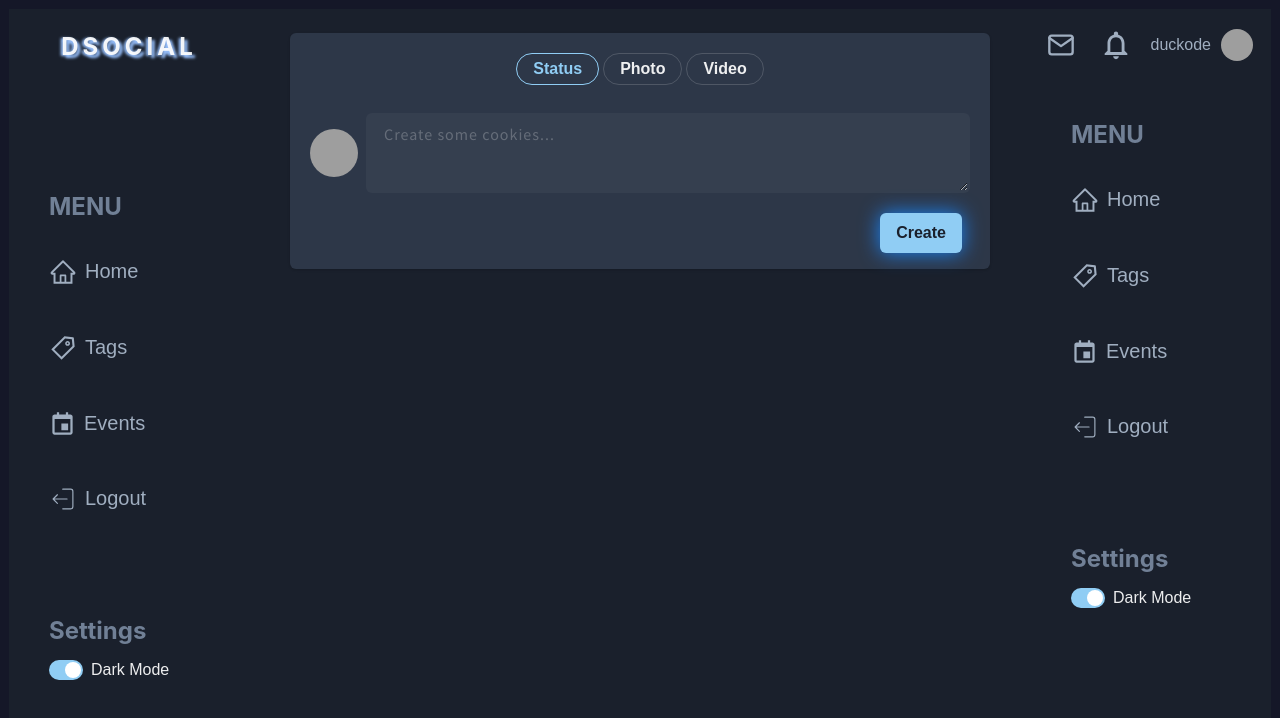
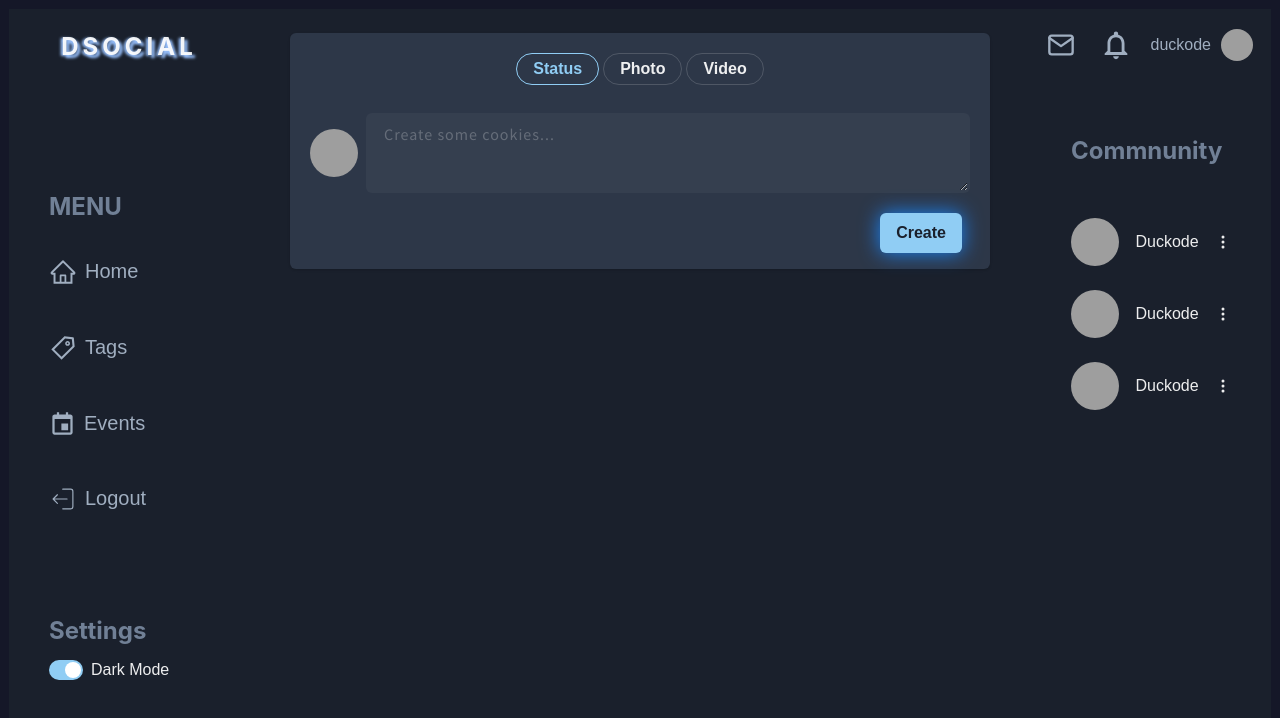
Before and after one commit to ducdmd152/dsocial-frontend, a React (Vite) app: page / in a window 1280 px wide. Shown: the top 718 px of the page. Built offline with nearby package versions, Linux system fonts and the light colour scheme; no server answers; grey boxes are pictures that could not be loaded.

Commit message:
Completed UI for aside right

```diff
--- a/src/components/AsideRight.tsx
+++ b/src/components/AsideRight.tsx
@@ -3,14 +3,14 @@ import React from "react";
 import AsideMenu from "./AsideMenu";
 import AsideSetting from "./AsideSettings";
 import UserControl from "./UserControl";
+import MemberList from "./MemberList";
 
 const AsideRight = () => {
   return (
     <>
       <UserControl />
-      <AsideMenu />
 
-      <AsideSetting />
+      <MemberList />
     </>
   );
 };
--- /dev/null
+++ b/src/components/MemberList.tsx
@@ -0,0 +1,52 @@
+import {
+  Avatar,
+  Box,
+  HStack,
+  Heading,
+  List,
+  ListItem,
+  VStack,
+  Text,
+} from "@chakra-ui/react";
+import AsideBlock from "./AsideBlock";
+import { BsThreeDotsVertical } from "react-icons/bs";
+const MemberList = () => (
+  <Box marginTop={4}>
+    <AsideBlock>
+      <Heading
+        color="gray.500"
+        textAlign="left"
+        fontSize="2xl"
+        marginBottom={3}
+      >
+        Commnunity
+      </Heading>
+
+      <List paddingTop={10} max-height="80vh" overflow="auto">
+        <ListItem marginBottom={6}>
+          <HStack justifyContent="space-between">
+            <Avatar src={"https://bit.ly/dan-abramov"} size="md" />
+            <Text fontSize={16}>{"Duckode"}</Text>
+            <BsThreeDotsVertical color="primary" size="16px" />
+          </HStack>
+        </ListItem>
+        <ListItem marginBottom={6}>
+          <HStack justifyContent="space-between">
+            <Avatar src={"https://bit.ly/dan-abramov"} size="md" />
+            <Text fontSize={16}>{"Duckode"}</Text>
+            <BsThreeDotsVertical color="primary" size="16px" />
+          </HStack>
+        </ListItem>
+        <ListItem marginBottom={6}>
+          <HStack justifyContent="space-between">
+            <Avatar src={"https://bit.ly/dan-abramov"} size="md" />
+            <Text fontSize={16}>{"Duckode"}</Text>
+            <BsThreeDotsVertical color="primary" size="16px" />
+          </HStack>
+        </ListItem>
+      </List>
+    </AsideBlock>
+  </Box>
+);
+
+export default MemberList;
```
